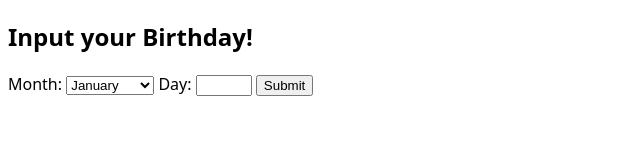
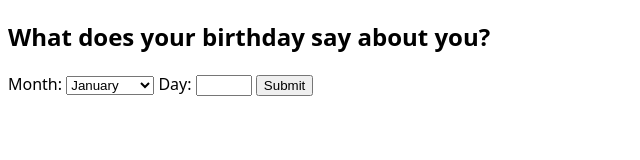
Before and after one commit to JekJean/uxid233-jl4765, a plain HTML site: page index.html in a window 1280 px wide. Shown: the whole page, without its empty margins (0-640 px from the left). Drawn offline with Linux system fonts and the light colour scheme.

```diff
--- a/index.html
+++ b/index.html
@@ -10,7 +10,7 @@
     <body>
         <main>
             <section id="home_page">
-                <h1>Input your Birthday!</h1>
+                <h1>What does your birthday say about you?</h1>
                 <form id="submit_form">
                 <!-- Month Input -->
                     <label for="month">Month:</label>
@@ -35,8 +35,8 @@
                     <button type="submit">Submit</button>
                 </form>
             </section>
+
             <section id="art_display">
-
             </section>
 
         </main>
--- a/main.js
+++ b/main.js
@@ -145,7 +145,6 @@ function user_birthday(event) {
     event.preventDefault();
     const month = Number(month_input.value);
     const day = Number(day_input.value);
-
     const painting = compare_birthday(month, day);
 
     console.log(painting);
```
Also changed, not shown: 13 other files.
